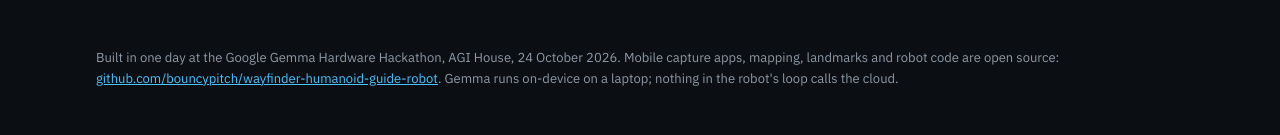
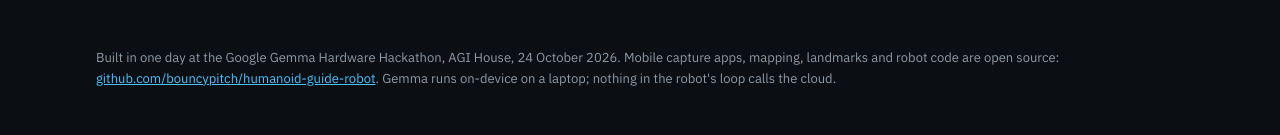
Before and after one commit to bouncypitch/humanoid-guide-robot, a plain HTML site: page docs/index.html in a window 1280 px wide. Shown: the part 11196-11331 px from the top of the page. Drawn offline with Linux system fonts and the light colour scheme.

Commit message:
Update links for the renamed repository
The repo was renamed to a plain descriptive name, which moves its GitHub
Pages site. Point README, site and script links at the new addresses.

Co-Authored-By: Claude Opus 5.5 <noreply@anthropic.com>
Agent-Thread-Id: b16ac58e-1f88-459a-93ca-29b6654e42cc

```diff
--- a/docs/index.html
+++ b/docs/index.html
@@ -107,7 +107,7 @@ footer { padding-block: 64px 48px; color: var(--muted); font-size: 13px; border-
     <span class="chip">10/10 routes walked in the twin</span>
     <span class="chip">23/30 random drops found their goal</span>
     <span class="chip">18 landmarks named by Gemma</span>
-    <a class="chip" href="https://github.com/bouncypitch/wayfinder-humanoid-guide-robot" style="text-decoration:none">Open source on GitHub</a>
+    <a class="chip" href="https://github.com/bouncypitch/humanoid-guide-robot" style="text-decoration:none">Open source on GitHub</a>
   </div>
   <video src="assets/wayfinder_hero.mp4" poster="assets/wayfinder_hero.jpg" controls playsinline preload="metadata" aria-label="Wayfinder demo film: a guest asks the K1 for the kitchen and it walks her there, narrating"></video>
   <p class="sub-note">Turn the sound on. The guest arrives at the front door, asks for the kitchen, and the K1 walks her 36 m there, narrating the house as it goes. Simulation; walking shown at 2x. Voices in this video are by ElevenLabs; the live robot speaks with on-device text-to-speech.</p>
@@ -304,7 +304,7 @@ footer { padding-block: 64px 48px; color: var(--muted); font-size: 13px; border-
 </main>
 
 <footer class="wrap">
-  Built in one day at the Google Gemma Hardware Hackathon, AGI House, 24 October 2026. Mobile capture apps, mapping, landmarks and robot code are open source: <a href="https://github.com/bouncypitch/wayfinder-humanoid-guide-robot">github.com/bouncypitch/wayfinder-humanoid-guide-robot</a>. Gemma runs on-device on a laptop; nothing in the robot's loop calls the cloud.
+  Built in one day at the Google Gemma Hardware Hackathon, AGI House, 24 October 2026. Mobile capture apps, mapping, landmarks and robot code are open source: <a href="https://github.com/bouncypitch/humanoid-guide-robot">github.com/bouncypitch/humanoid-guide-robot</a>. Gemma runs on-device on a laptop; nothing in the robot's loop calls the cloud.
 </footer>
 
 </body>
```
Also changed, not shown: 1 other file.
